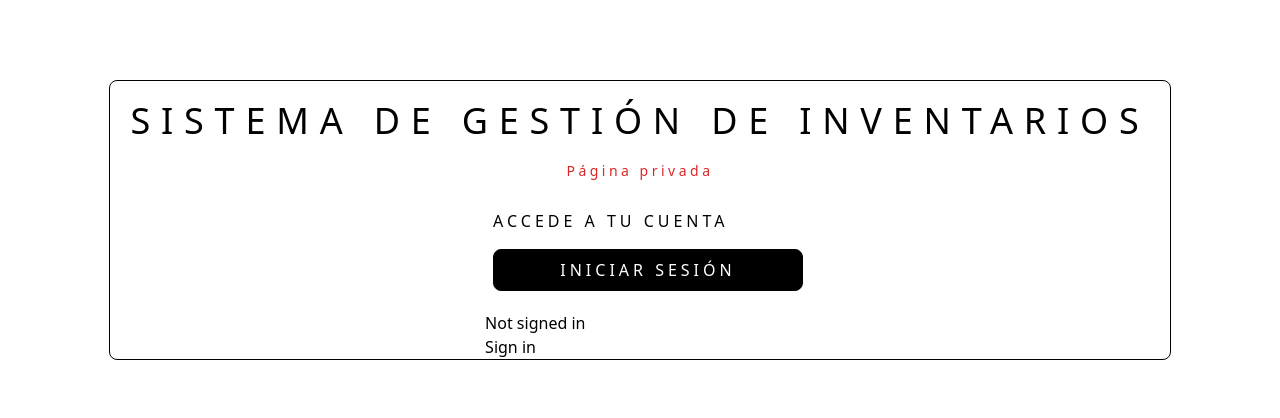
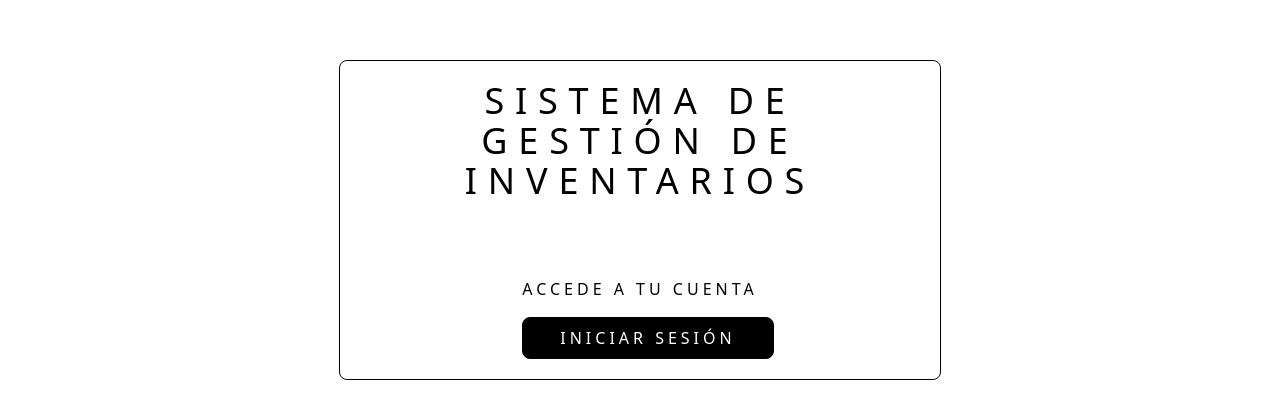
Before and after one commit to mariarua/project-final-inge-web, a Next.js app: page /login in a window 1280 px wide. Shown: the part 180-598 px from the top of the page. Built offline with nearby package versions, Linux system fonts and the light colour scheme; no server answers.

Commit message:
Change styles login

```diff
--- a/pages/login/index.tsx
+++ b/pages/login/index.tsx
@@ -1,27 +1,31 @@
-import LoginBtn from "@/components/auth/LoginBtn";
-import React from "react";
+import { signIn } from "next-auth/react";
 
-const Login = () => (
+const Login = () => {
+  const redirectSession = () => {
+    signIn("auth0", { redirect: true, callbackUrl: "/" });
+  };
+
+  return (
     <div className="w-max-[800px] flex h-screen items-center justify-center">
       <div className="flex flex-col items-center justify-center rounded-lg border-[1px] border-solid border-black">
-      <h1 className="p-5 text-4xl font-thin uppercase tracking-[0.3em] w-max-[600px]">
+        <h1 className="p-5 text-4xl font-thin uppercase tracking-[0.3em] w-[600px] text-center">
           Sistema de gestión de inventarios
         </h1>
-      <div className="">
-        <h6 className="mb-5 max-w-xs px-2 text-center text-sm font-thin tracking-[0.25em] text-red-600">
-          Página privada
-        </h6>
-        <h3 className="p-2 uppercase tracking-[0.25em]">Accede a tu cuenta</h3>
+        <div className="mt-12">
+          <h3 className="p-2 uppercase tracking-[0.25em] text-center">
+            Accede a tu cuenta
+          </h3>
           <button
+            onClick={redirectSession}
             type="submit"
             className="m-2 mb-5 w-full rounded-lg border-[1px] border-solid border-black bg-black p-2 text-center uppercase tracking-[0.25em] text-white first-letter:rounded-lg hover:bg-white hover:text-black"
           >
             Iniciar sesión
           </button>
-        <LoginBtn />
         </div>
       </div>
     </div>
   );
+};
 
 export default Login;
```
Lines whose indentation alone changed are shown as unchanged.
